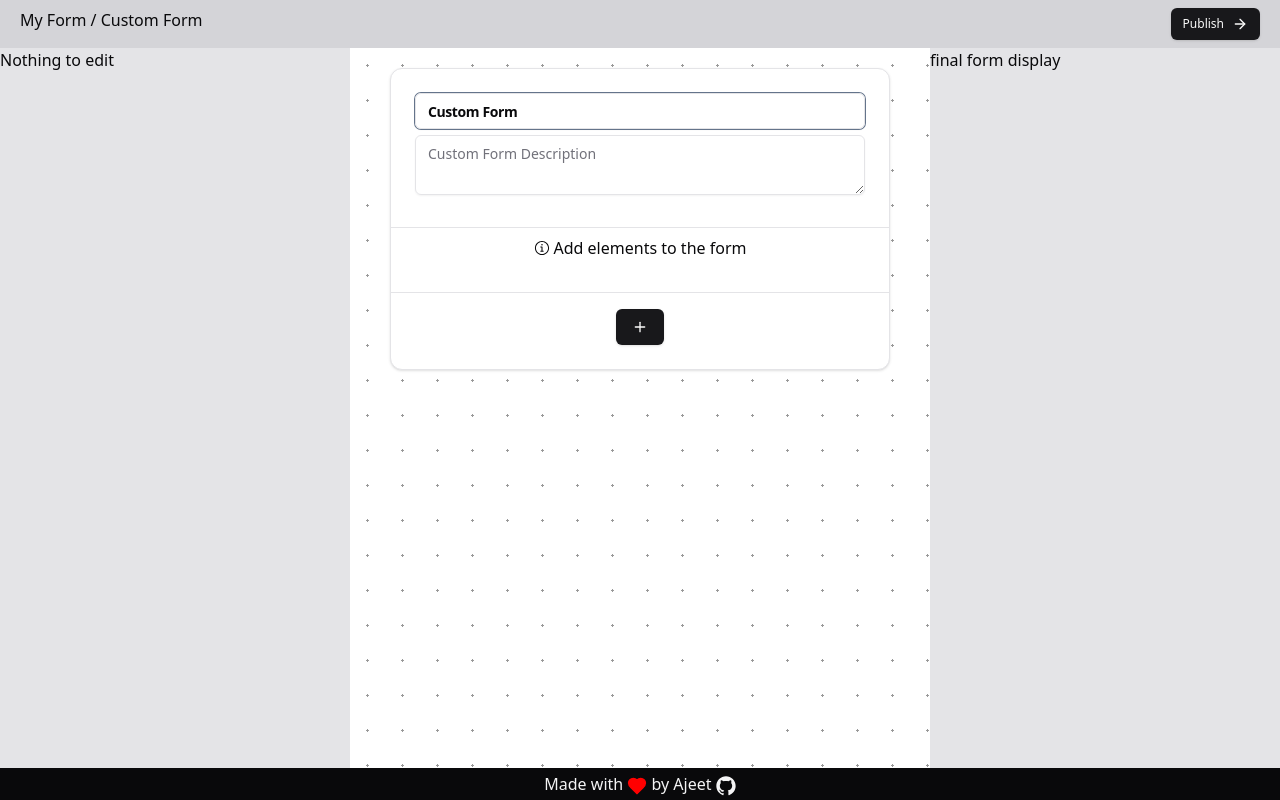
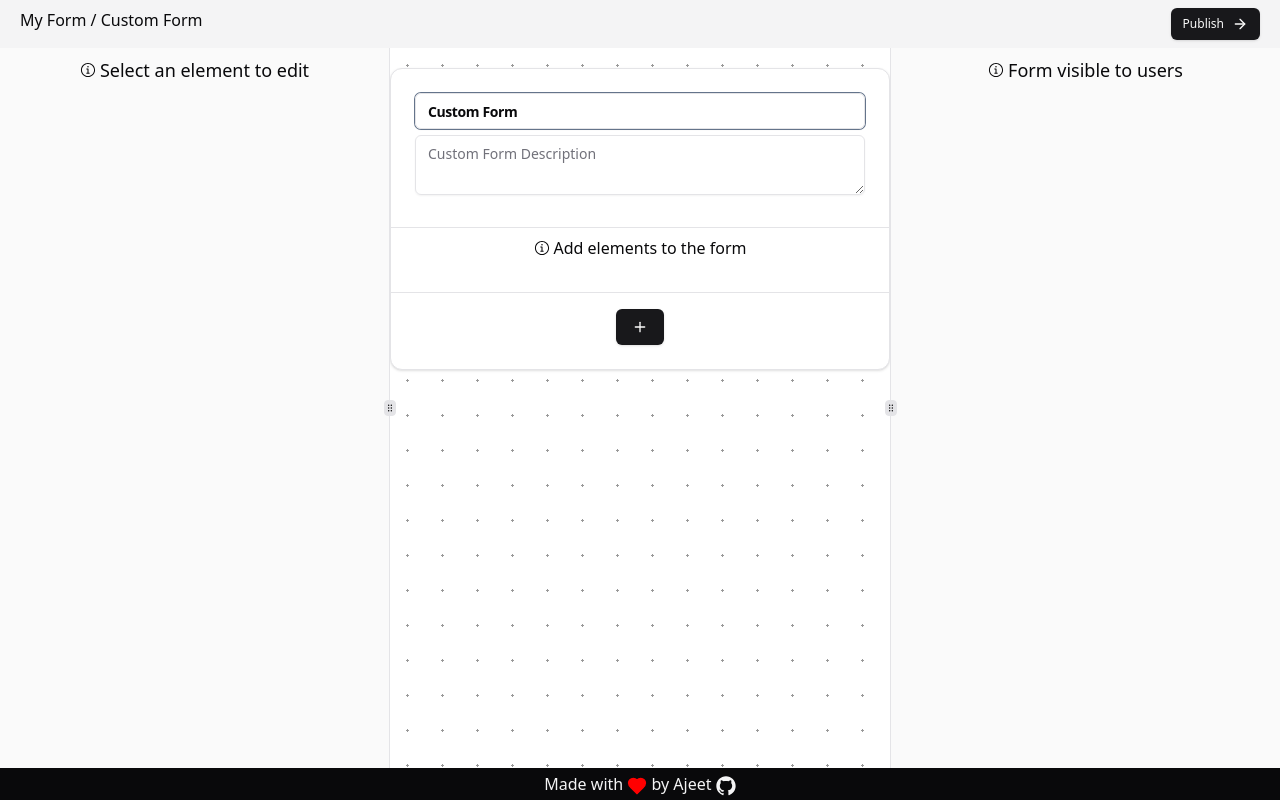
Before and after one commit to thetsajeet/form-factory, a Next.js app: page / in a window 1280 px wide. Built offline with nearby package versions, Linux system fonts and the light colour scheme.

Commit message:
feature: resizable windows

```diff
--- a/package.json
+++ b/package.json
@@ -23,6 +23,7 @@
     "react": "19.0.0-rc-02c0e824-20241028",
     "react-dom": "19.0.0-rc-02c0e824-20241028",
     "react-hook-form": "^7.53.1",
+    "react-resizable-panels": "^2.1.6",
     "tailwind-merge": "^2.5.4",
     "tailwindcss-animate": "^1.0.7",
     "uuid": "^11.0.2",
--- a/src/components/form-factory-ui/EditFormElement.tsx
+++ b/src/components/form-factory-ui/EditFormElement.tsx
@@ -26,8 +26,6 @@
   const currentFormElement = useStore((state) => state.currentFormElement);
   const updateFormElement = useStore((state) => state.updateFormElement);
 
-  console.log(currentFormElement);
-
   const form = useForm({
     values: {
       id: currentFormElement!.id,
@@ -41,8 +39,6 @@
     console.log(data);
     updateFormElement(data as FormElement);
   };
-
-  if (!currentFormElement) return <div>nothing to show</div>;
 
   return (
     <div className="w-full p-2">
--- a/src/components/form-factory-ui/FFHeader.tsx
+++ b/src/components/form-factory-ui/FFHeader.tsx
@@ -8,7 +8,7 @@
   const { formTitle } = useStore();
 
   return (
-    <div className="w-full py-2 px-5 flex bg-zinc-300 align-center justify-between">
+    <div className="w-full py-2 px-5 flex bg-zinc-100 align-center justify-between">
       {/* form header */}
       <span>My Form / {formTitle}</span>
       <Button size="sm">
--- a/src/components/form-factory-ui/FFMain.tsx
+++ b/src/components/form-factory-ui/FFMain.tsx
@@ -2,21 +2,55 @@
 import useStore from "@/lib/store";
 import EditFormElement from "./EditFormElement";
 import FormBuilder from "./FormBuilder/FormBuilder";
+import { InfoCircledIcon } from "@radix-ui/react-icons";
+import {
+  ResizableHandle,
+  ResizablePanel,
+  ResizablePanelGroup,
+} from "@/components/ui/resizable";
+
+function Example() {
+  return (
+    <ResizablePanelGroup direction="horizontal">
+      <ResizablePanel>One</ResizablePanel>
+      <ResizableHandle withHandle />
+      <ResizablePanel>Two</ResizablePanel>
+    </ResizablePanelGroup>
+  );
+}
 
 export default function FFMain() {
   const currentFormElement = useStore((state) => state.currentFormElement);
 
   return (
-    <div className="flex flex-1">
-      <div className="bg-zinc-200 w-[350px]">
-        {currentFormElement ? <EditFormElement /> : <div>Nothing to edit</div>}
-      </div>
-      <div className="main flex-1">
+    <ResizablePanelGroup className="flex flex-1" direction="horizontal">
+      <ResizablePanel className="bg-zinc-50 min-w-[250px]">
+        {currentFormElement ? (
+          <EditFormElement />
+        ) : (
+          <div className="w-full p-2">
+            <div className="w-full flex justify-center items-center text-lg font-medium">
+              <InfoCircledIcon className="w-4 h-4 mr-1" />
+              Select an element to edit
+            </div>
+          </div>
+        )}
+      </ResizablePanel>
+      <ResizableHandle withHandle />
+      <ResizablePanel className="main flex-1 min-w-[500px]">
         <div className="pt-5 mx-auto w-[500px]">
           <FormBuilder />
         </div>
-      </div>
-      <div className="bg-zinc-200 w-[350px]">final form display</div>
-    </div>
+      </ResizablePanel>
+      <ResizableHandle withHandle />
+      <ResizablePanel className="bg-zinc-50 min-w-[250px]">
+        <div className="w-full p-2">
+          <div className="w-full flex justify-center items-center text-lg font-medium">
+            <InfoCircledIcon className="w-4 h-4 mr-1" />
+            Form visible to users
+          </div>
+        </div>
+      </ResizablePanel>
+    </ResizablePanelGroup>
   );
 }
--- /dev/null
+++ b/src/components/ui/resizable.tsx
@@ -0,0 +1,45 @@
+"use client"
+
+import { DragHandleDots2Icon } from "@radix-ui/react-icons"
+import * as ResizablePrimitive from "react-resizable-panels"
+
+import { cn } from "@/lib/utils"
+
+const ResizablePanelGroup = ({
+  className,
+  ...props
+}: React.ComponentProps<typeof ResizablePrimitive.PanelGroup>) => (
+  <ResizablePrimitive.PanelGroup
+    className={cn(
+      "flex h-full w-full data-[panel-group-direction=vertical]:flex-col",
+      className
+    )}
+    {...props}
+  />
+)
+
+const ResizablePanel = ResizablePrimitive.Panel
+
+const ResizableHandle = ({
+  withHandle,
+  className,
+  ...props
+}: React.ComponentProps<typeof ResizablePrimitive.PanelResizeHandle> & {
+  withHandle?: boolean
+}) => (
+  <ResizablePrimitive.PanelResizeHandle
+    className={cn(
+      "relative flex w-px items-center justify-center bg-border after:absolute after:inset-y-0 after:left-1/2 after:w-1 after:-translate-x-1/2 focus-visible:outline-none focus-visible:ring-1 focus-visible:ring-ring focus-visible:ring-offset-1 data-[panel-group-direction=vertical]:h-px data-[panel-group-direction=vertical]:w-full data-[panel-group-direction=vertical]:after:left-0 data-[panel-group-direction=vertical]:after:h-1 data-[panel-group-direction=vertical]:after:w-full data-[panel-group-direction=vertical]:after:-translate-y-1/2 data-[panel-group-direction=vertical]:after:translate-x-0 [&[data-panel-group-direction=vertical]>div]:rotate-90",
+      className
+    )}
+    {...props}
+  >
+    {withHandle && (
+      <div className="z-10 flex h-4 w-3 items-center justify-center rounded-sm border bg-border">
+        <DragHandleDots2Icon className="h-2.5 w-2.5" />
+      </div>
+    )}
+  </ResizablePrimitive.PanelResizeHandle>
+)
+
+export { ResizablePanelGroup, ResizablePanel, ResizableHandle }
--- a/src/lib/store.ts
+++ b/src/lib/store.ts
@@ -70,7 +70,6 @@
     if (index === -1) return;
 
     const element = get().formElements[index];
-    console.log(index);
     set(() => ({
       currentFormElement: {
         ...element,
```
Also changed, not shown: 1 other file (tests, documents, lock files or other folders).
